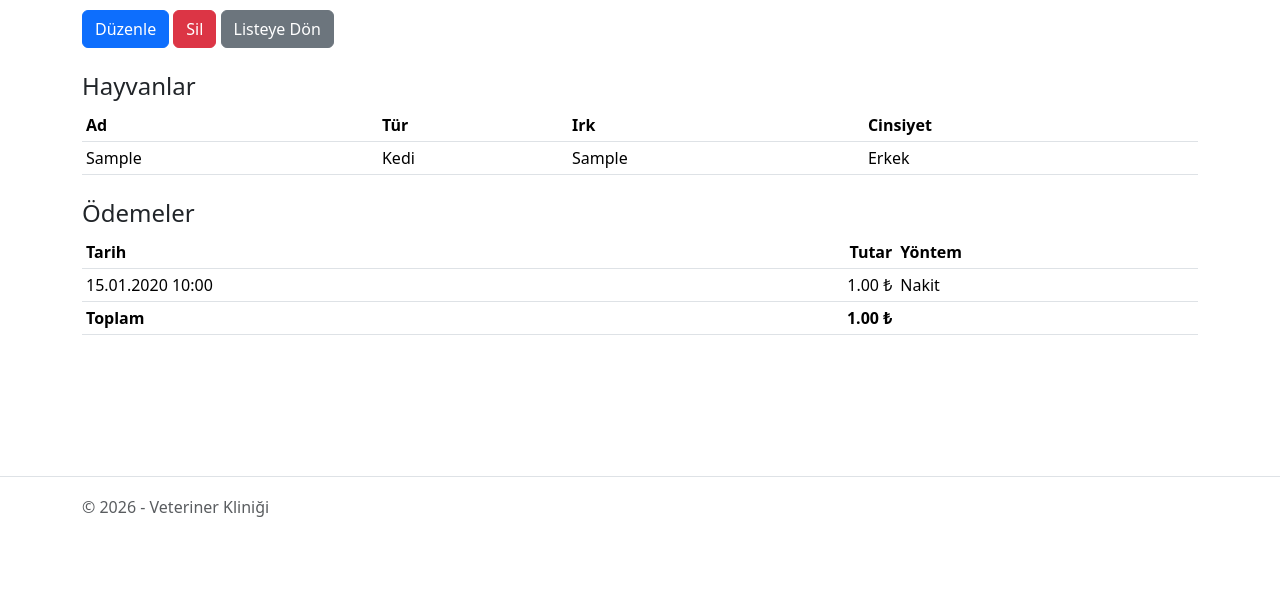
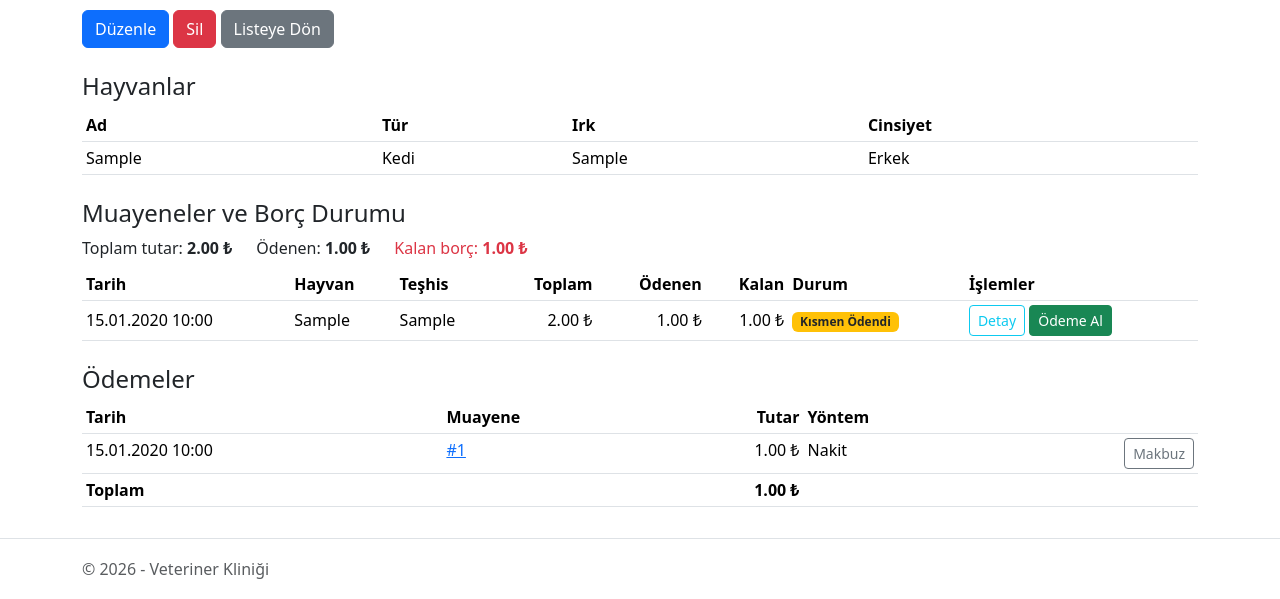
Before and after one commit to emregunal/web_programlama, an ASP.NET Core app: page /Sahipler/Details/1 in a window 1280 px wide. Shown: the part 263-862 px from the top of the page. Before the commit the page ends 780 px from the top, so only its background shows below. Run offline with ASP.NET Core 8, Linux system fonts and the light colour scheme; tables that the repository leaves empty hold one stand-in row (values such as "Sample post"); style sheets or scripts are compiled from the project's sources; the project's own start-up code is not run, and a stand-in starts its controllers and pages; some libraries are stand-ins or nearby versions.

Commit message:
Muayene hesap durumu: ödeme bağlantısı, kalan borç, ödeme kuralları ve sorgu iyileştirmeleri
- Muayene toplamı, ödenen, kalan borç ve ödeme durumu (Ödenmedi / Kısmen Ödendi / Ödendi)
- Muayene listesinde kalan ve durum, durum filtresi; detayda ödeme özeti ve ödemeler
- Sahip detayında muayeneler ve borç durumu
- Ödenen tutarın altına düşüren ücret değişikliği ve reçete silme engellenir
- Doğrulama ve kayıt tek transaction içinde; SplitQuery ile sorgular

```diff
--- a/VeterinerKlinik/Controllers/SahiplerController.cs
+++ b/VeterinerKlinik/Controllers/SahiplerController.cs
@@ -67,12 +67,13 @@ public class SahiplerController : Controller
         if (id == null) return NotFound();
 
         var sahip = await _db.Sahipler.AsNoTracking()
-            .Include(s => s.Hayvanlar)
+            .Include(s => s.Hayvanlar).ThenInclude(h => h.Muayeneler).ThenInclude(m => m.ReceteKalemleri)
+            .Include(s => s.Hayvanlar).ThenInclude(h => h.Muayeneler).ThenInclude(m => m.Odemeler)
             .Include(s => s.Odemeler)
             .FirstOrDefaultAsync(s => s.Id == id);
         if (sahip == null) return NotFound();
 
-        sahip.Odemeler = sahip.Odemeler.OrderByDescending(o => o.Tarih).ToList();
+        sahip.Odemeler = sahip.Odemeler.OrderByDescending(o => o.Tarih).ThenByDescending(o => o.Id).ToList();
         sahip.Hayvanlar = sahip.Hayvanlar.OrderBy(h => h.Ad, TurkceMetin.Siralama).ToList();
         return View(sahip);
     }
--- a/VeterinerKlinik/Data/KlinikDbContext.cs
+++ b/VeterinerKlinik/Data/KlinikDbContext.cs
@@ -68,7 +68,7 @@ public class KlinikDbContext : DbContext
             .HasOne(o => o.Sahip).WithMany(s => s.Odemeler)
             .HasForeignKey(o => o.SahipId).OnDelete(DeleteBehavior.Restrict);
         b.Entity<Odeme>()
-            .HasOne(o => o.Muayene).WithMany()
+            .HasOne(o => o.Muayene).WithMany(m => m.Odemeler)
             .HasForeignKey(o => o.MuayeneId).OnDelete(DeleteBehavior.SetNull);
 
         b.Entity<Veteriner>().HasData(
--- a/VeterinerKlinik/Helpers/EnumHelper.cs
+++ b/VeterinerKlinik/Helpers/EnumHelper.cs
@@ -1,5 +1,6 @@
 using System.ComponentModel.DataAnnotations;
 using System.Reflection;
+using Microsoft.AspNetCore.Mvc.Rendering;
 
 namespace VeterinerKlinik.Helpers;
 
@@ -10,4 +11,9 @@ public static class EnumHelper
         var alan = deger.GetType().GetField(deger.ToString());
         return alan?.GetCustomAttribute<DisplayAttribute>()?.GetName() ?? deger.ToString();
     }
+
+    public static List<SelectListItem> SecimListesi<T>(T? secili) where T : struct, Enum =>
+        Enum.GetValues<T>()
+            .Select(d => new SelectListItem(d.GetDisplayName(), Convert.ToInt32(d).ToString(), secili.HasValue && secili.Value.Equals(d)))
+            .ToList();
 }
--- a/VeterinerKlinik/Program.cs
+++ b/VeterinerKlinik/Program.cs
@@ -20,7 +20,7 @@ if (!Path.IsPathRooted(baglanti.DataSource))
     baglanti.DataSource = Path.Combine(builder.Environment.ContentRootPath, baglanti.DataSource);
 
 builder.Services.AddDbContext<KlinikDbContext>(options =>
-    options.UseSqlite(baglanti.ToString()));
+    options.UseSqlite(baglanti.ToString(), o => o.UseQuerySplittingBehavior(QuerySplittingBehavior.SplitQuery)));
 
 var app = builder.Build();
 
--- a/VeterinerKlinik/ViewModels/MuayeneDetayModel.cs
+++ b/VeterinerKlinik/ViewModels/MuayeneDetayModel.cs
@@ -6,6 +6,4 @@ public class MuayeneDetayModel
 {
     public Muayene Muayene { get; set; } = null!;
     public ReceteKalemi YeniKalem { get; set; } = new() { SureGun = 7, Adet = 1 };
-    public decimal IlacToplami { get; set; }
-    public decimal GenelToplam => Muayene.Ucret + IlacToplami;
 }
--- a/VeterinerKlinik/ViewModels/MuayeneListeOgesi.cs
+++ b/VeterinerKlinik/ViewModels/MuayeneListeOgesi.cs
@@ -12,7 +12,7 @@ public class MuayeneListeOgesi
     public string SahipAdSoyad { get; set; } = string.Empty;
     public string VeterinerAdSoyad { get; set; } = string.Empty;
     public string Teshis { get; set; } = string.Empty;
-    public decimal Ucret { get; set; }
-    public decimal IlacToplami { get; set; }
-    public decimal GenelToplam => Ucret + IlacToplami;
+    public decimal GenelToplam { get; set; }
+    public decimal KalanBorc { get; set; }
+    public OdemeDurumu OdemeDurumu { get; set; }
 }
--- a/VeterinerKlinik/Views/Muayeneler/Recete.cshtml
+++ b/VeterinerKlinik/Views/Muayeneler/Recete.cshtml
@@ -24,7 +24,7 @@
     </div>
 
     <div class="row mb-3">
-        <div class="col-md-6">
+        <div class="col-6">
             <h2 class="h6 text-uppercase text-muted">Hasta</h2>
             <div>Ad: @hayvan.Ad</div>
             <div>Tür: @hayvan.Tur.GetDisplayName()</div>
@@ -38,7 +38,7 @@
                 <div>Yaş: @yas</div>
             }
         </div>
-        <div class="col-md-6">
+        <div class="col-6">
             <h2 class="h6 text-uppercase text-muted">Sahip</h2>
             <div>@hayvan.Sahip!.AdSoyad</div>
             <div>Telefon: @hayvan.Sahip.Telefon</div>
--- a/VeterinerKlinik/Views/Sahipler/Details.cshtml
+++ b/VeterinerKlinik/Views/Sahipler/Details.cshtml
@@ -1,7 +1,11 @@
 @model Sahip
 @{
     ViewData["Title"] = Model.AdSoyad;
-    var toplam = Model.Odemeler.Sum(o => o.Tutar);
+    var odemeToplami = Model.Odemeler.Sum(o => o.Tutar);
+    var muayeneler = Model.Hayvanlar.SelectMany(h => h.Muayeneler).OrderByDescending(m => m.Tarih).ThenByDescending(m => m.Id).ToList();
+    var toplamTutar = muayeneler.Sum(m => m.GenelToplam);
+    var toplamOdenen = muayeneler.Sum(m => m.OdenenToplam);
+    var toplamKalan = muayeneler.Sum(m => m.KalanBorc);
 }
 
 <h1>@Model.AdSoyad</h1>
@@ -49,6 +53,57 @@ else
     </table>
 }
 
+<h2 class="h4 mt-4">Muayeneler ve Borç Durumu</h2>
+@if (!muayeneler.Any())
+{
+    <p class="text-muted">Muayene kaydı yok.</p>
+}
+else
+{
+    <div class="d-flex gap-4 mb-2">
+        <div>Toplam tutar: <strong>@toplamTutar.TL()</strong></div>
+        <div>Ödenen: <strong>@toplamOdenen.TL()</strong></div>
+        <div class="@(toplamKalan > 0 ? "text-danger" : null)">Kalan borç: <strong>@toplamKalan.TL()</strong></div>
+    </div>
+    <table class="table table-sm align-middle">
+        <thead>
+            <tr>
+                <th>Tarih</th>
+                <th>Hayvan</th>
+                <th>Teşhis</th>
+                <th class="text-end">Toplam</th>
+                <th class="text-end">Ödenen</th>
+                <th class="text-end">Kalan</th>
+                <th>Durum</th>
+                <th>İşlemler</th>
+            </tr>
+        </thead>
+        <tbody>
+            @foreach (var m in muayeneler)
+            {
+                <tr>
+                    <td>@m.Tarih.ToString("dd.MM.yyyy HH:mm")</td>
+                    <td>@m.Hayvan!.Ad</td>
+                    <td>@m.Teshis</td>
+                    <td class="text-end">@m.GenelToplam.TL()</td>
+                    <td class="text-end">@m.OdenenToplam.TL()</td>
+                    <td class="text-end">@m.KalanBorc.TL()</td>
+                    <td><partial name="_OdemeDurumuRozeti" model="m.OdemeDurumu" /></td>
+                    <td>
+                        <a asp-controller="Muayeneler" asp-action="Details" asp-route-id="@m.Id"
+                           class="btn btn-sm btn-outline-info">Detay</a>
+                        @if (m.KalanBorc > 0)
+                        {
+                            <a asp-controller="Odemeler" asp-action="Create" asp-route-muayeneId="@m.Id"
+                               class="btn btn-sm btn-success">Ödeme Al</a>
+                        }
+                    </td>
+                </tr>
+            }
+        </tbody>
+    </table>
+}
+
 <h2 class="h4 mt-4">Ödemeler</h2>
 @if (!Model.Odemeler.Any())
 {
@@ -58,23 +113,43 @@ else
 {
     <table class="table table-sm">
         <thead>
-            <tr><th>Tarih</th><th class="text-end">Tutar</th><th>Yöntem</th></tr>
+            <tr>
+                <th>Tarih</th>
+                <th>Muayene</th>
+                <th class="text-end">Tutar</th>
+                <th>Yöntem</th>
+                <th><span class="visually-hidden">İşlemler</span></th>
+            </tr>
         </thead>
         <tbody>
             @foreach (var o in Model.Odemeler)
             {
                 <tr>
                     <td>@o.Tarih.ToString("dd.MM.yyyy HH:mm")</td>
+                    <td>
+                        @if (o.MuayeneId != null)
+                        {
+                            <a asp-controller="Muayeneler" asp-action="Details" asp-route-id="@o.MuayeneId">#@o.MuayeneId</a>
+                        }
+                        else
+                        {
+                            <span>—</span>
+                        }
+                    </td>
                     <td class="text-end">@o.Tutar.TL()</td>
                     <td>@o.Yontem.GetDisplayName()</td>
+                    <td class="text-end">
+                        <a asp-controller="Odemeler" asp-action="Details" asp-route-id="@o.Id"
+                           class="btn btn-sm btn-outline-secondary">Makbuz</a>
+                    </td>
                 </tr>
             }
         </tbody>
         <tfoot>
             <tr>
-                <th>Toplam</th>
-                <th class="text-end">@toplam.TL()</th>
-                <th></th>
+                <th colspan="2">Toplam</th>
+                <th class="text-end">@odemeToplami.TL()</th>
+                <th colspan="2"></th>
             </tr>
         </tfoot>
     </table>
--- /dev/null
+++ b/VeterinerKlinik/Views/Shared/_OdemeDurumuRozeti.cshtml
@@ -0,0 +1,10 @@
+@model OdemeDurumu
+@{
+    var sinif = Model switch
+    {
+        OdemeDurumu.Odendi => "bg-success",
+        OdemeDurumu.KismenOdendi => "bg-warning text-dark",
+        _ => "bg-danger"
+    };
+}
+<span class="badge @sinif">@Model.GetDisplayName()</span>
--- a/VeterinerKlinik/wwwroot/css/site.css
+++ b/VeterinerKlinik/wwwroot/css/site.css
@@ -33,3 +33,9 @@ body {
 .satir-korunur {
   white-space: pre-line;
 }
+
+@media print {
+  .container {
+    max-width: none;
+  }
+}
```
Also changed, not shown: VeterinerKlinik/Controllers/MuayenelerController.cs (+44 -17 lines), VeterinerKlinik/Data/SorguUzantilari.cs (added, +10 -0 lines), VeterinerKlinik/Models/Enums.cs (+7 -0 lines), VeterinerKlinik/Models/Muayene.cs (+28 -0 lines), VeterinerKlinik/Models/Odeme.cs (+6 -1 lines), VeterinerKlinik/Views/Muayeneler/Details.cshtml (+64 -6 lines), VeterinerKlinik/Views/Muayeneler/Index.cshtml (+17 -5 lines), 1 other file.
